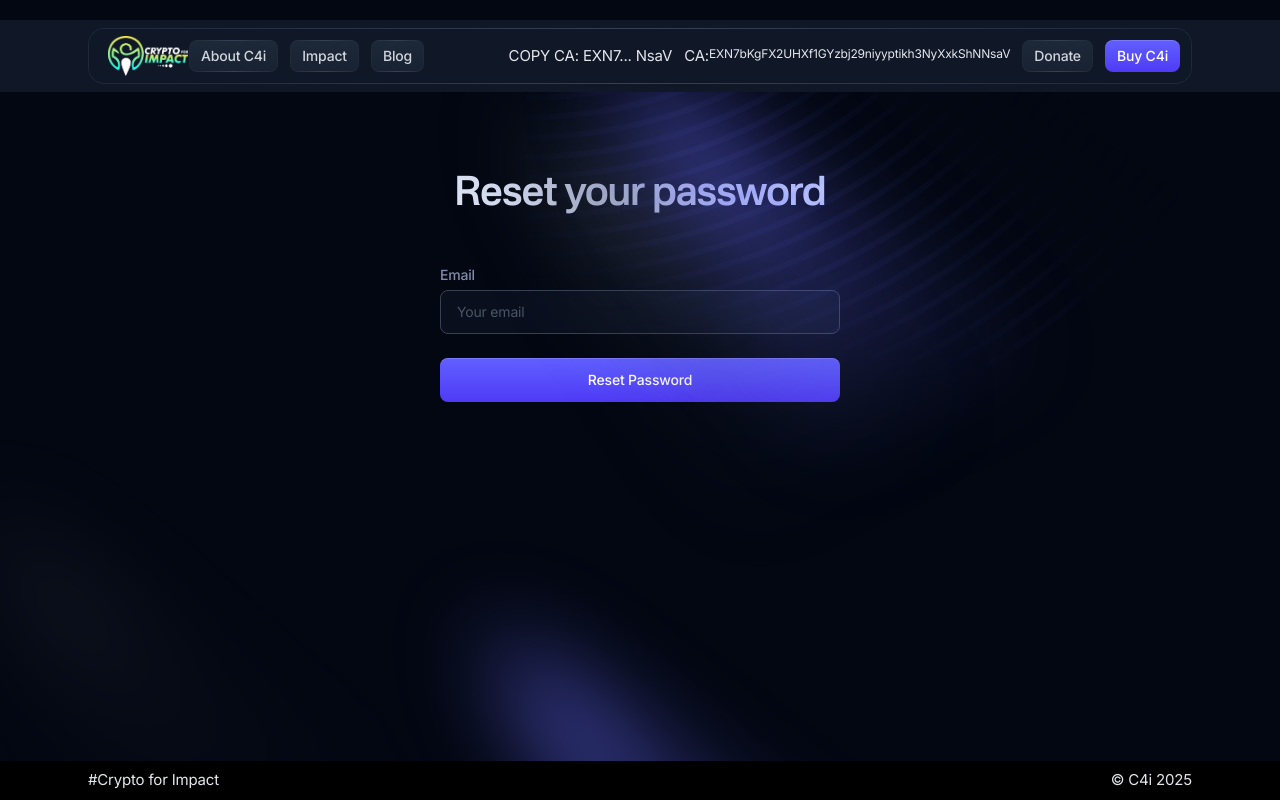
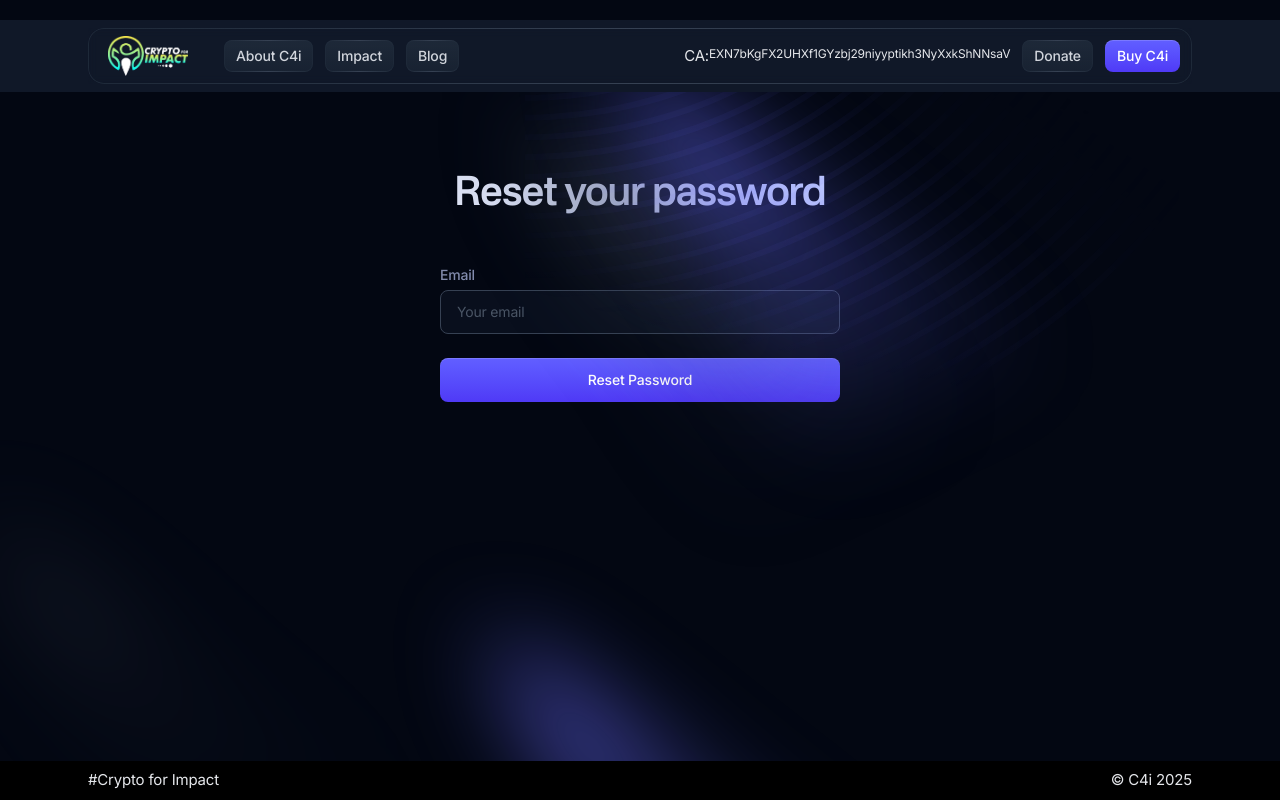
Before and after one commit to obuye37/cryptoforimpact, a Next.js app: page /reset-password in a window 1280 px wide. Built offline with nearby package versions, Linux system fonts and the light colour scheme.

Commit message:
Update header.tsx

```diff
--- a/components/ui/header.tsx
+++ b/components/ui/header.tsx
@@ -44,7 +44,7 @@ export default function Header() {
           </Link>
         </div>
 
-        <p onClick={()=>navigator.clipboard.writeText(CA)}>COPY CA: {CA.slice(0, 4)}... {CA?.slice(-4)}</p>
+        <p className="sm:hidden flex" onClick={()=>navigator.clipboard.writeText(CA)}>COPY CA: {CA.slice(0, 4)}... {CA?.slice(-4)}</p>
 
 
         <div className=" hidden sm:flex"> CA: <small>EXN7bKgFX2UHXf1GYzbj29niyyptikh3NyXxkShNNsaV</small> </div>
```
